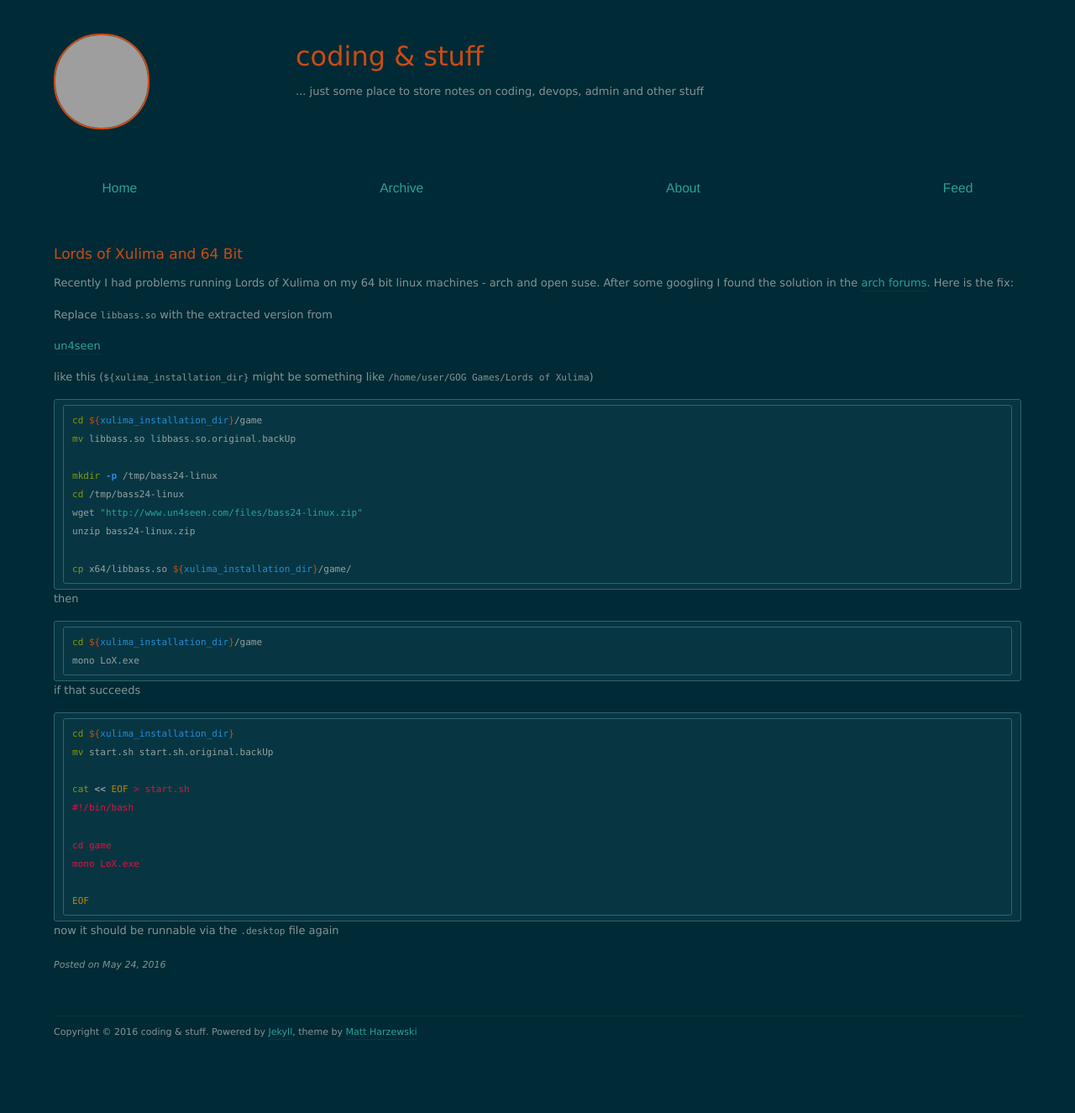
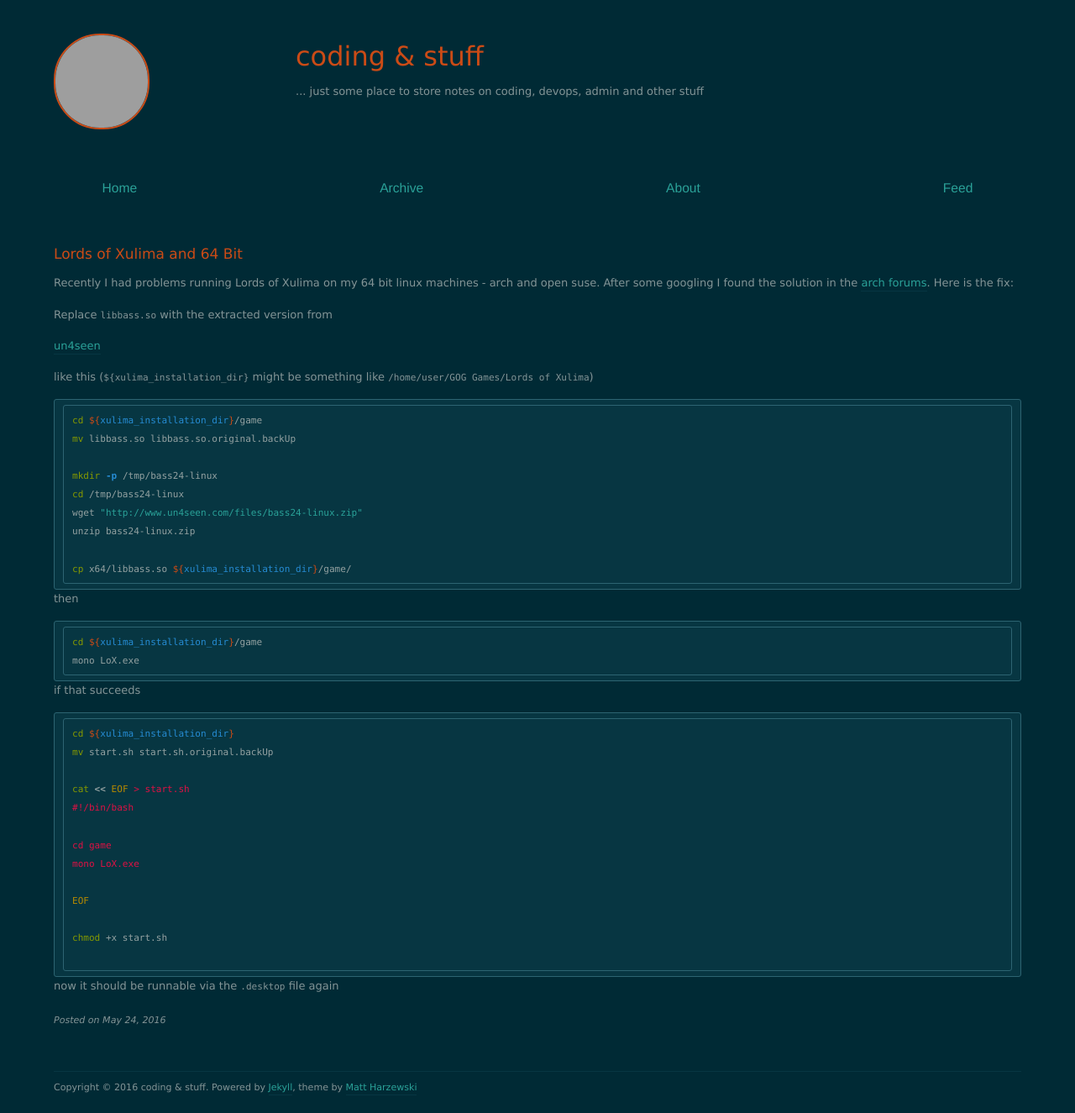
Before and after one commit to grossjonas/grossjonas.github.com, a Jekyll site: the page built from _posts/2016-05-24-Lords-of-Xulima-and-64-bit.markdown, in a window 1280 px wide. Shown: the whole page at 84% size. Built offline with Jekyll 4.4.1, drawn with Linux system fonts in a browser that asks for light colours; before the commit the page ends 1259 px from its top, so only the background shows below that; grey boxes are pictures that could not be loaded.

Commit message:
refine last post a bit

````diff
--- a/_posts/2016-05-24-Lords-of-Xulima-and-64-bit.markdown
+++ b/_posts/2016-05-24-Lords-of-Xulima-and-64-bit.markdown
@@ -44,6 +44,9 @@
 mono LoX.exe
 
 EOF
+
+chmod +x start.sh
+
 ```
 
 now it should be runnable via the `.desktop` file again
````
